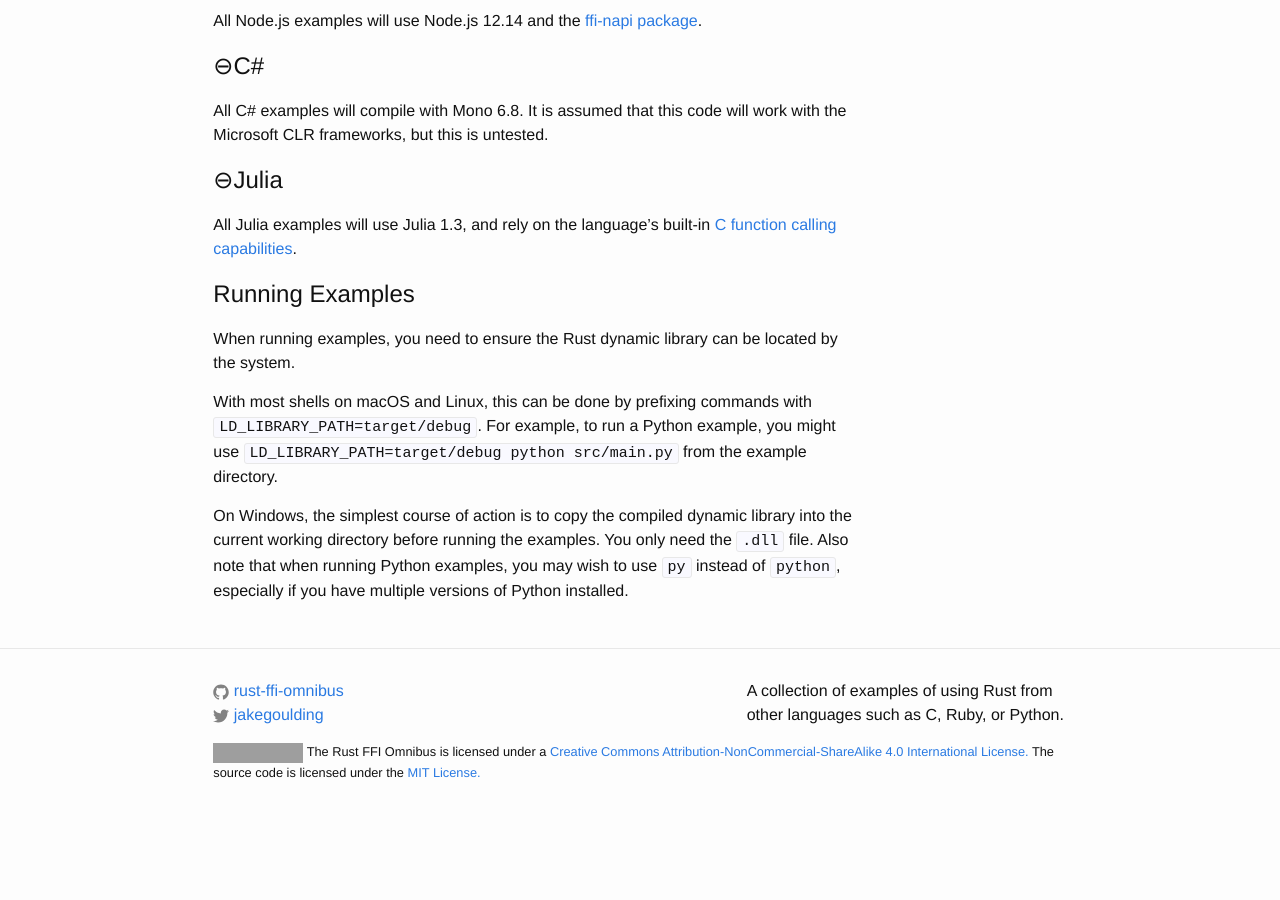
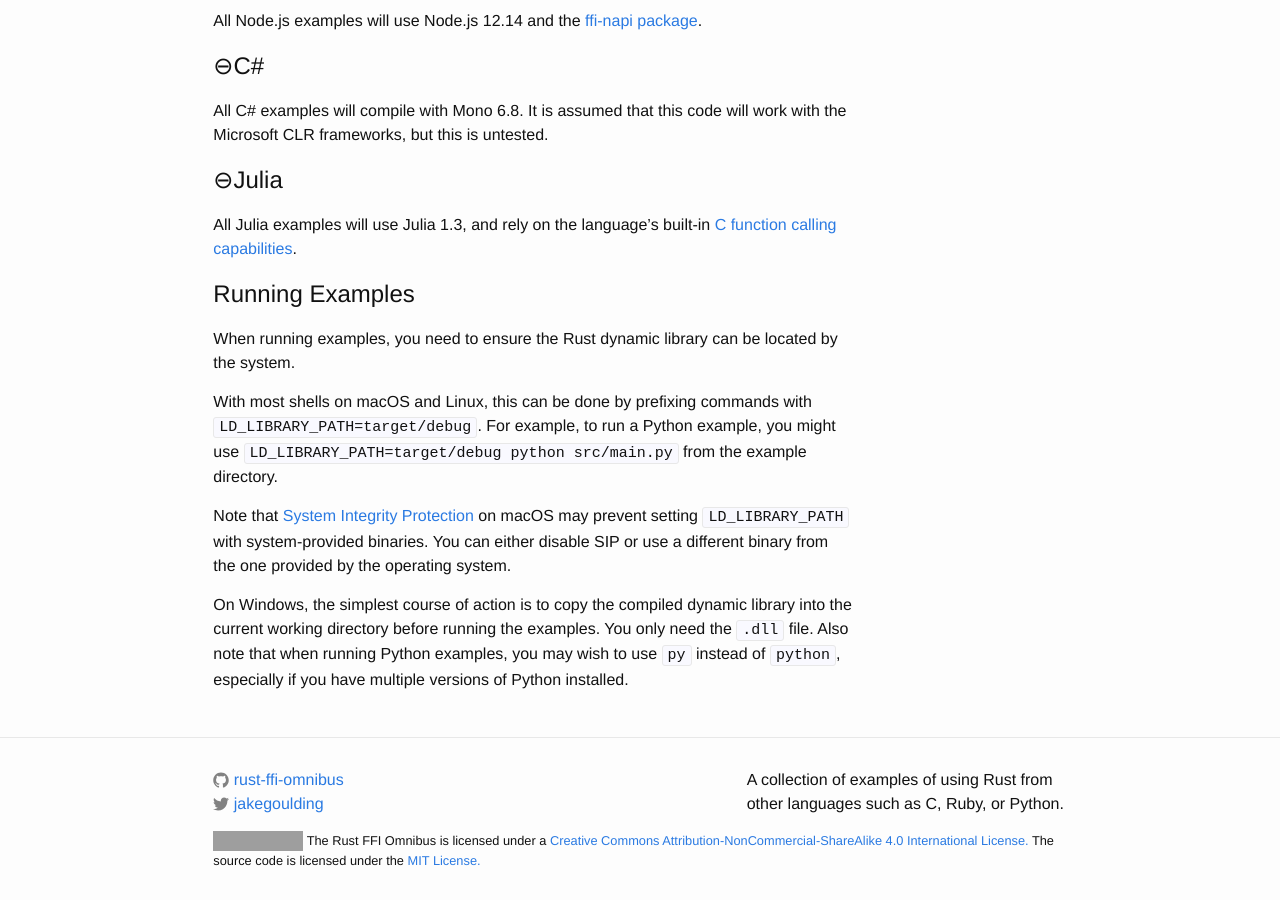
Before and after one commit to shepmaster/rust-ffi-omnibus, a Jekyll site: the page built from site/basics/index.md, in a window 1280 px wide and 900 px high, scrolled down 1226 px. Built offline with Jekyll 4.4.1, drawn with Linux system fonts in a browser that asks for light colours; nearby versions of some CDN libraries; a style sheet for code colours, icons or effects is not loaded; before the commit the page ends 2038 px from its top, so only the background shows below that; grey boxes are pictures that could not be loaded.

Commit message:
Mention macOS' SIP

```diff
--- a/site/basics/index.md
+++ b/site/basics/index.md
@@ -76,6 +76,11 @@ Python example, you might use
 `LD_LIBRARY_PATH=target/debug python src/main.py` from the example
 directory.
 
+Note that [System Integrity Protection][sip] on macOS may prevent
+setting `LD_LIBRARY_PATH` with system-provided binaries. You can
+either disable SIP or use a different binary from the one provided by
+the operating system.
+
 On Windows, the simplest course of action is to copy the compiled
 dynamic library into the current working directory before running the
 examples.  You only need the `.dll` file.  Also note that when
@@ -93,3 +98,4 @@ installed.
 [ctypes]: https://docs.python.org/3/library/ctypes.html
 [node-ffi]: https://www.npmjs.com/package/ffi-napi
 [julia-c]: https://docs.julialang.org/en/v1/manual/calling-c-and-fortran-code
+[sip]: https://support.apple.com/en-us/HT204899
```
